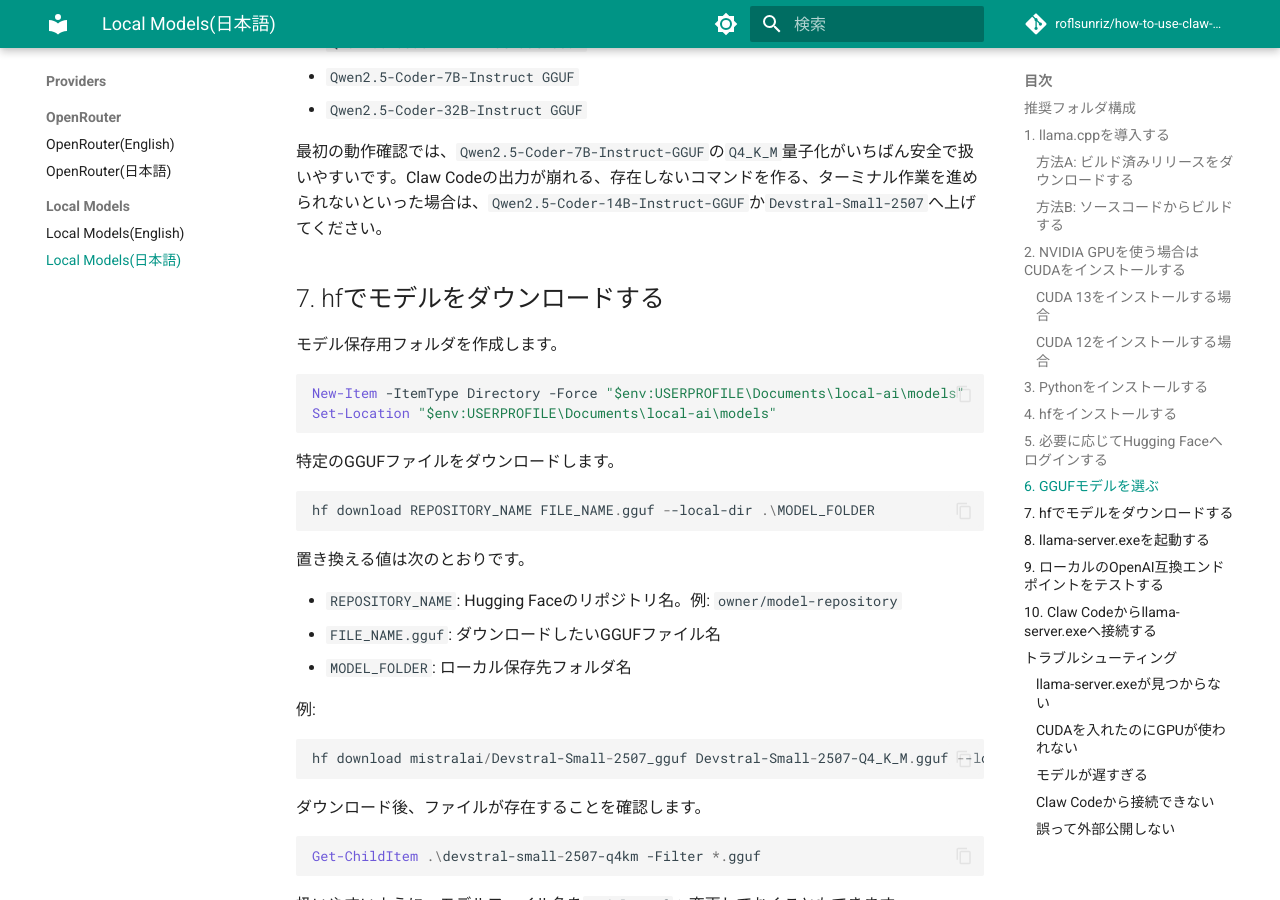
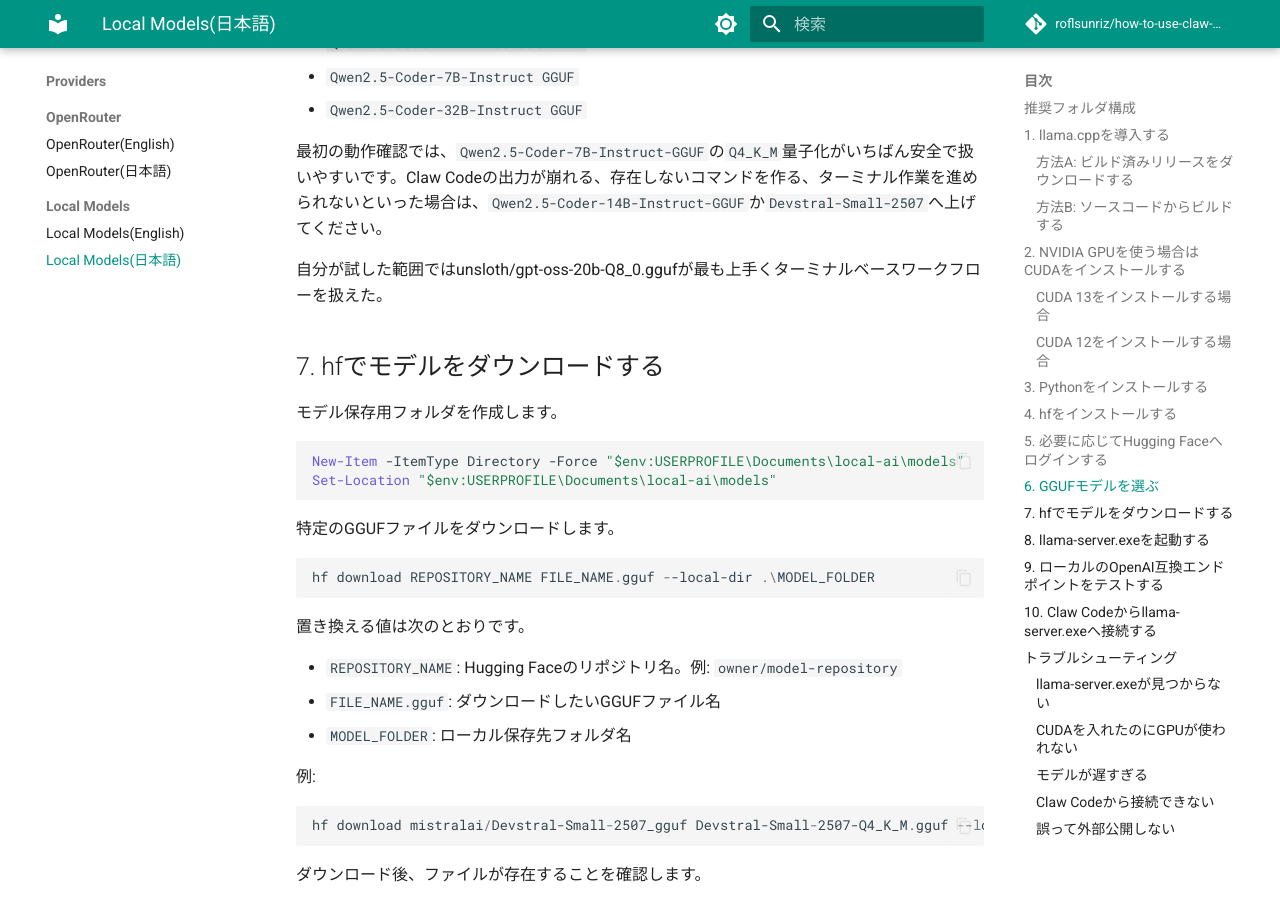
Before and after one commit to roflsunriz/how-to-use-claw-code, an MkDocs documentation site: the page built from docs/LOCAL-MODELS-ja-JP.md, in a window 1280 px wide and 900 px high, scrolled down 6633 px. Built offline with MkDocs 1.6.1 and Material for MkDocs 9.7.7, drawn with Linux system fonts in a browser that asks for light colours; comment, search, counter and statistics services are not loaded.

Commit message:
docs: ターミナルベースのワークフローに最適なモデルを追加

```diff
--- a/docs/LOCAL-MODELS-ja-JP.md
+++ b/docs/LOCAL-MODELS-ja-JP.md
@@ -230,6 +230,8 @@ Hugging Faceでは、たとえば次のようなキーワードで探します
 
 最初の動作確認では、`Qwen2.5-Coder-7B-Instruct-GGUF`の`Q4_K_M`量子化がいちばん安全で扱いやすいです。Claw Codeの出力が崩れる、存在しないコマンドを作る、ターミナル作業を進められないといった場合は、`Qwen2.5-Coder-14B-Instruct-GGUF`か`Devstral-Small-2507`へ上げてください。
 
+自分が試した範囲ではunsloth/gpt-oss-20b-Q8_0.ggufが最も上手くターミナルベースワークフローを扱えた。
+
 ## 7. hfでモデルをダウンロードする
 
 モデル保存用フォルダを作成します。
```
Also changed, not shown: docs/LOCAL-MODELS-en-US.md (+2 -0 lines).
